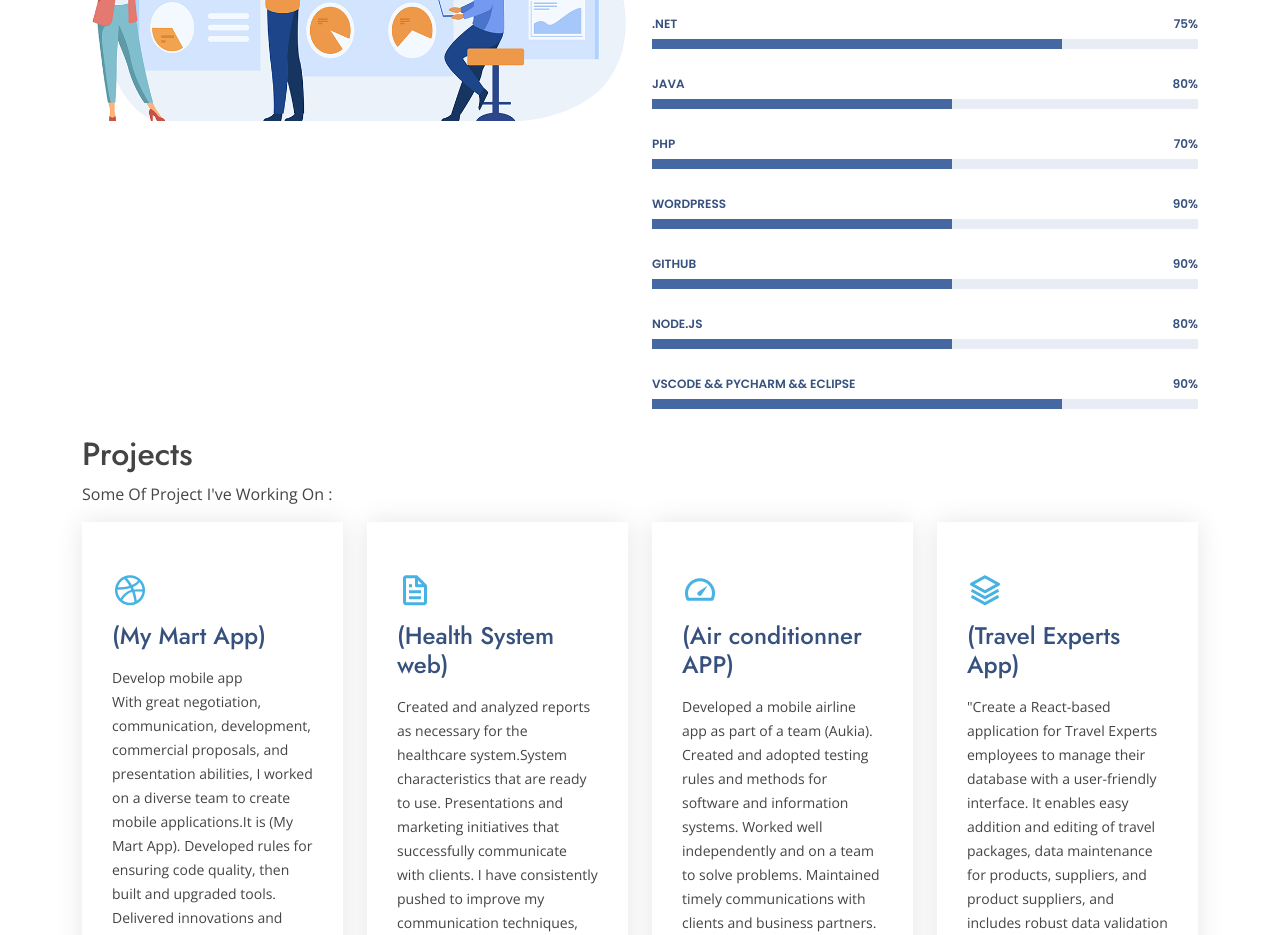
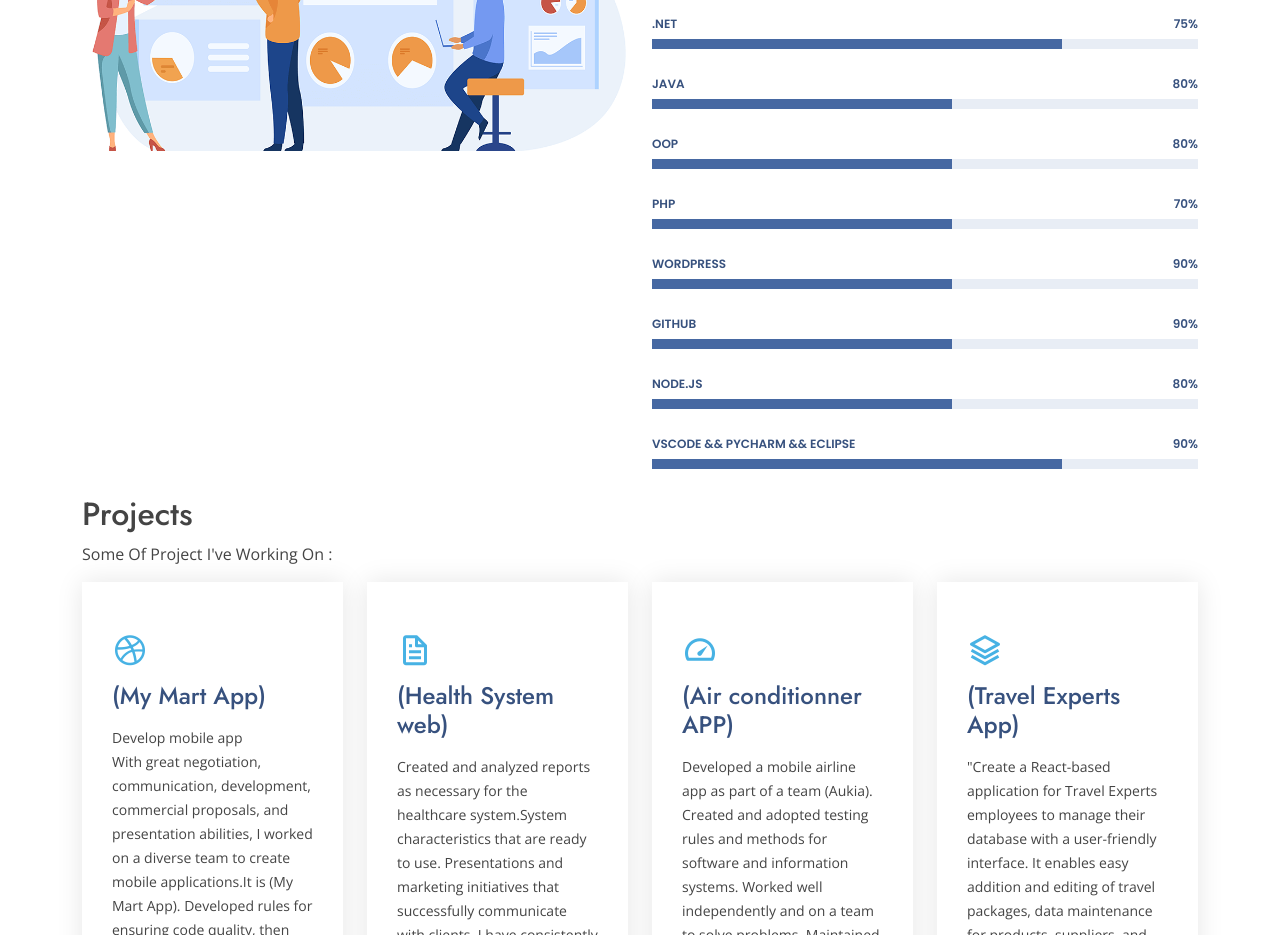
Before and after one commit to raghadfaraj/My-Portfilio, a plain HTML site: page index.html in a window 1280 px wide. Shown: the part 1640-2575 px from the top of the page. Drawn offline with nearby package versions, Linux system fonts and the light colour scheme.

Commit message:
add skills

```diff
--- a/index.html
+++ b/index.html
@@ -216,7 +216,12 @@ I'm happiest when I'm creating, learning, exploring and thinking about how to ma
                   <div class="progress-bar" role="progressbar" aria-valuenow="55" aria-valuemin="0" aria-valuemax="100"></div>
                 </div>
               </div>
-
+              <div class="progress">
+                <span class="skill">OOP<i class="val">80%</i></span>
+                <div class="progress-bar-wrap">
+                  <div class="progress-bar" role="progressbar" aria-valuenow="55" aria-valuemin="0" aria-valuemax="100"></div>
+                </div>
+              </div>
 
               <div class="progress">
                 <span class="skill">PHP<i class="val">70%</i></span>
```
